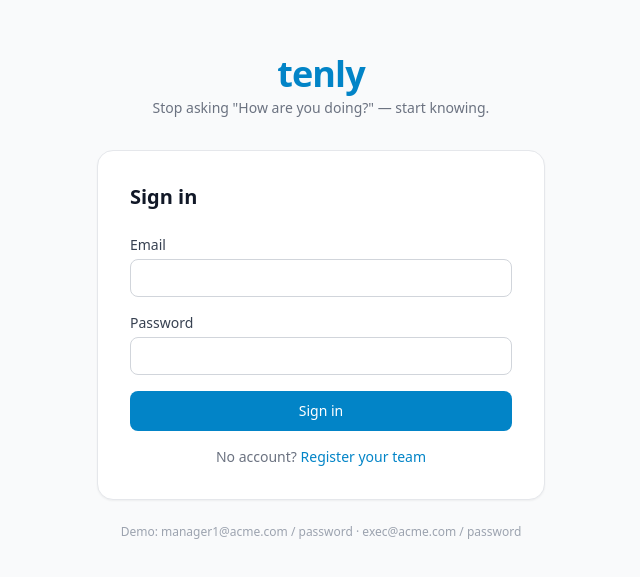
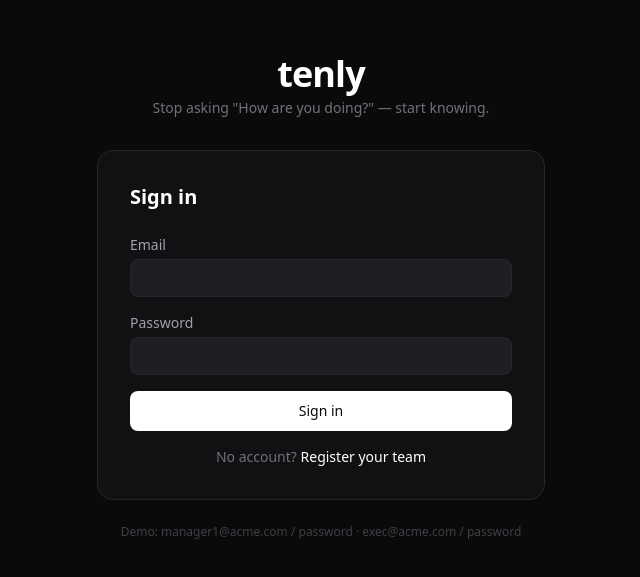
Before and after one commit to Aspenskiman/tenly, a React (Vite) app in the folder client/: page /login in a window 1280 px wide. Shown: the part 103-680 px from the top of the page, without its empty margins (319-959 px from the left). Built offline with nearby package versions, Linux system fonts and the light colour scheme; no server answers.

Commit message:
fix: Login screen dark mode — match app design system

```diff
--- a/client/src/pages/Login.tsx
+++ b/client/src/pages/Login.tsx
@@ -27,63 +27,66 @@ export default function Login() {
   }
 
   return (
-    <div className="min-h-screen flex items-center justify-center bg-gray-50 px-4">
+    <div className="min-h-screen flex items-center justify-center px-4" style={{ backgroundColor: '#0A0A0B' }}>
       <div className="w-full max-w-md">
         <div className="text-center mb-8">
-          <h1 className="text-4xl font-black text-tenly-600 tracking-tight mb-1">tenly</h1>
-          <p className="text-gray-500 text-sm">Stop asking "How are you doing?" — start knowing.</p>
+          <h1 className="text-4xl font-black text-white tracking-tight mb-1">tenly</h1>
+          <p className="text-sm" style={{ color: '#71717A' }}>Stop asking "How are you doing?" — start knowing.</p>
         </div>
 
-        <div className="bg-white rounded-2xl shadow-sm border border-gray-200 p-8">
-          <h2 className="text-xl font-semibold text-gray-900 mb-6">Sign in</h2>
+        <div className="rounded-2xl p-8" style={{ backgroundColor: '#111113', border: '1px solid #27272C' }}>
+          <h2 className="text-xl font-semibold text-white mb-6">Sign in</h2>
 
           <form onSubmit={handleSubmit} className="space-y-4">
             <div>
-              <label className="block text-sm font-medium text-gray-700 mb-1">Email</label>
+              <label className="block text-sm font-medium mb-1" style={{ color: '#A1A1AA' }}>Email</label>
               <input
                 type="email"
                 value={email}
                 onChange={(e) => setEmail(e.target.value)}
-                className="w-full px-3 py-2 border border-gray-300 rounded-lg text-sm focus:outline-none focus:ring-2 focus:ring-tenly-500"
+                className="w-full px-3 py-2 rounded-lg text-sm text-white focus:outline-none focus:ring-1 focus:ring-white"
+                style={{ backgroundColor: '#1F1F23', border: '1px solid #27272C' }}
                 required
                 autoComplete="email"
               />
             </div>
 
             <div>
-              <label className="block text-sm font-medium text-gray-700 mb-1">Password</label>
+              <label className="block text-sm font-medium mb-1" style={{ color: '#A1A1AA' }}>Password</label>
               <input
                 type="password"
                 value={password}
                 onChange={(e) => setPassword(e.target.value)}
-                className="w-full px-3 py-2 border border-gray-300 rounded-lg text-sm focus:outline-none focus:ring-2 focus:ring-tenly-500"
+                className="w-full px-3 py-2 rounded-lg text-sm text-white focus:outline-none focus:ring-1 focus:ring-white"
+                style={{ backgroundColor: '#1F1F23', border: '1px solid #27272C' }}
                 required
                 autoComplete="current-password"
               />
             </div>
 
             {error && (
-              <p className="text-sm text-orange-600 bg-orange-50 px-3 py-2 rounded-lg">{error}</p>
+              <p className="text-sm px-3 py-2 rounded-lg" style={{ color: '#EF4444', backgroundColor: '#1F1F23' }}>{error}</p>
             )}
 
             <button
               type="submit"
               disabled={loading}
-              className="w-full bg-tenly-600 hover:bg-tenly-700 text-white py-2.5 rounded-lg font-medium text-sm transition disabled:opacity-50"
+              className="w-full py-2.5 rounded-lg font-medium text-sm transition disabled:opacity-50"
+              style={{ backgroundColor: '#FFFFFF', color: '#0A0A0B' }}
             >
               {loading ? 'Signing in…' : 'Sign in'}
             </button>
           </form>
 
-          <p className="text-center text-sm text-gray-500 mt-4">
+          <p className="text-center text-sm mt-4" style={{ color: '#71717A' }}>
             No account?{' '}
-            <Link to="/register" className="text-tenly-600 hover:underline font-medium">
+            <Link to="/register" className="text-white hover:underline font-medium">
               Register your team
             </Link>
           </p>
         </div>
 
-        <p className="text-center text-xs text-gray-400 mt-6">
+        <p className="text-center text-xs mt-6" style={{ color: '#3F3F46' }}>
           Demo: manager1@acme.com / password · exec@acme.com / password
         </p>
       </div>
```
